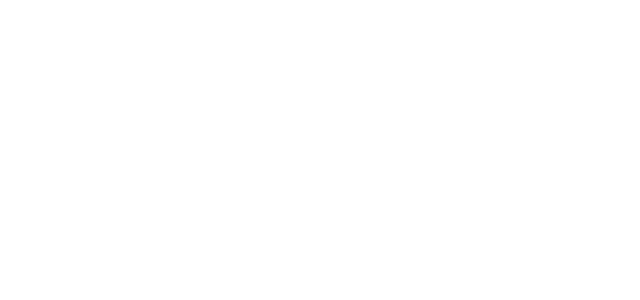
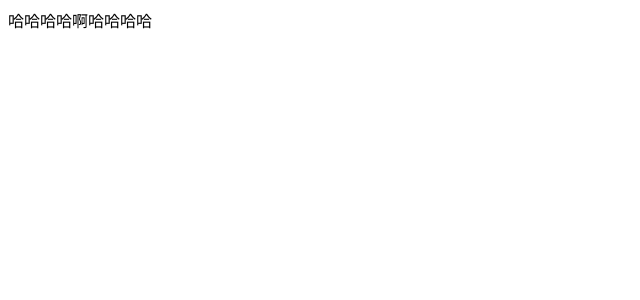
Before and after one commit to yangbaolindalao/NuPiProject, a Vue app in the folder vue-app/: page / in a window 1280 px wide. Shown: the top 300 px of the page, without its empty margins (0-640 px from the left). Built offline with nearby package versions, Linux system fonts and the light colour scheme.

Commit message:
no message

```diff
--- a/vue-app/src/App.vue
+++ b/vue-app/src/App.vue
@@ -1,6 +1,6 @@
 <template>
   <div id="app">
-
+       哈哈哈哈啊哈哈哈哈
   </div>
 </template>
 
```
